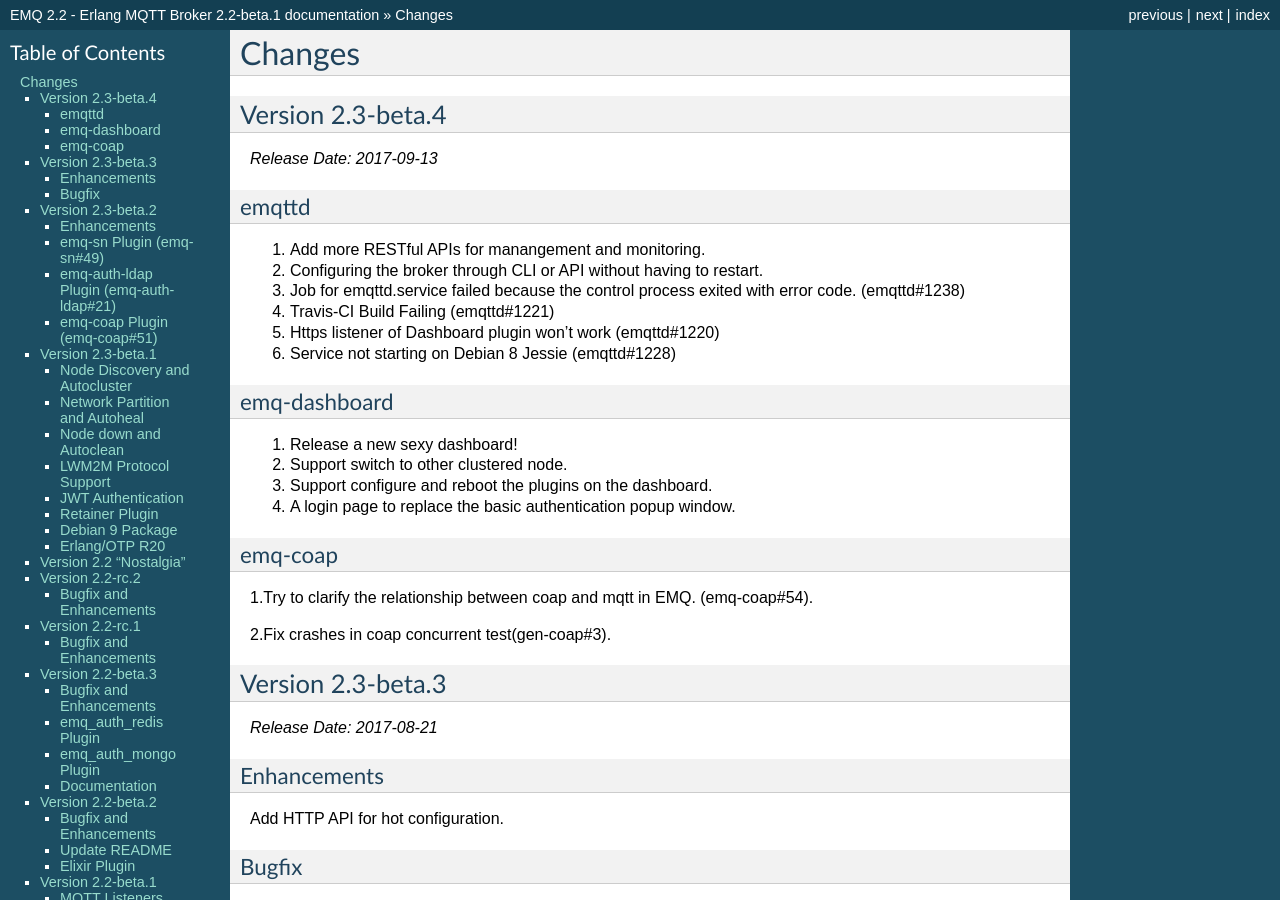
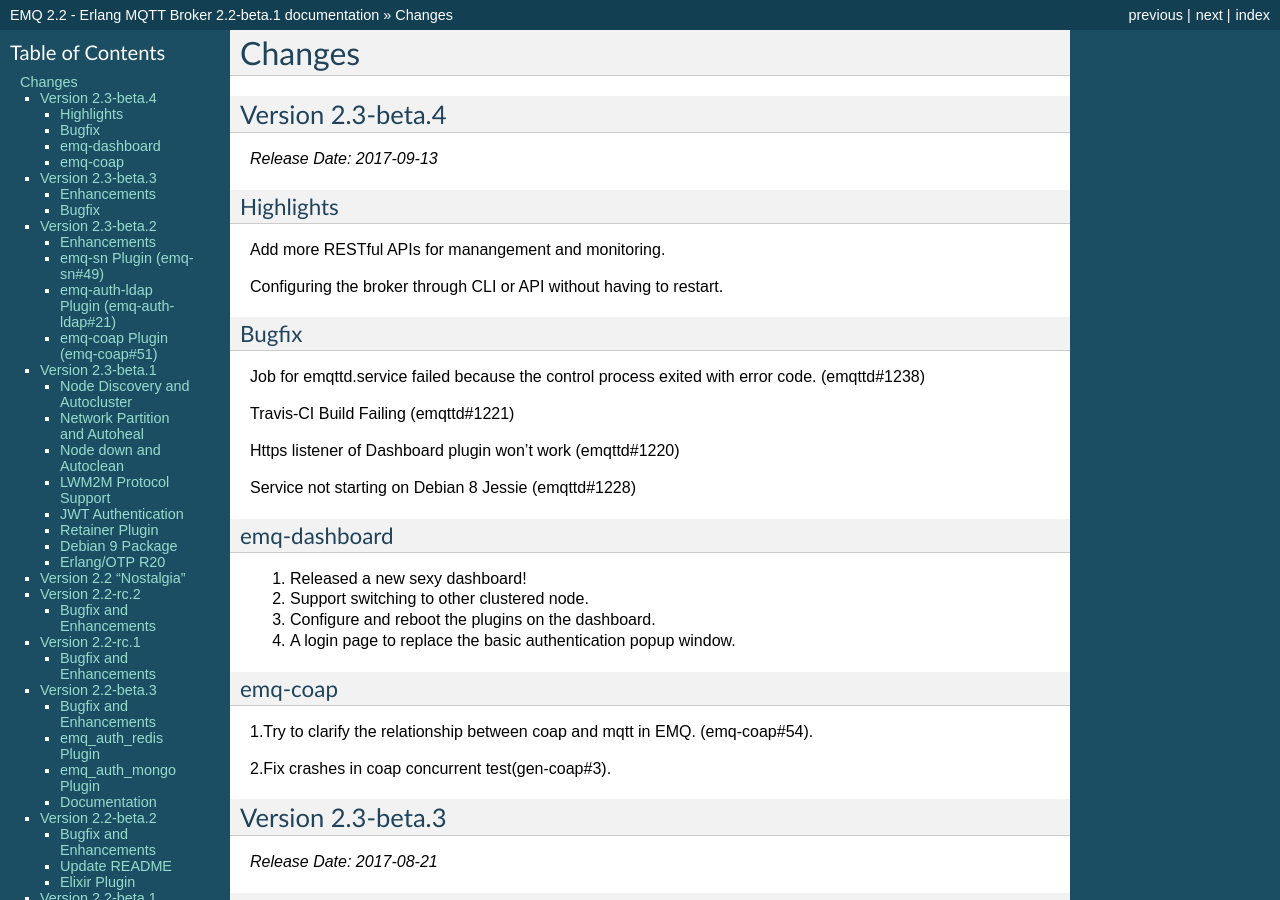
Before and after one commit to emqxarchive/emqx-docs-en, a Sphinx documentation site: the page built from source/changes.rst, in a window 1280 px wide and 900 px high. Built offline with Sphinx 7.4.7, drawn with Linux system fonts in a browser that asks for light colours.

Commit message:
Update release notes of version 2.3-beta.4

```diff
--- a/source/changes.rst
+++ b/source/changes.rst
@@ -13,29 +13,32 @@
 
 *Release Date: 2017-09-13*
 
-emqttd
+Highlights
+-----------
+
+Add more RESTful APIs for manangement and monitoring.
+
+Configuring the broker through CLI or API without having to restart.
+
+Bugfix
 -------
 
-1. Add more RESTful APIs for manangement and monitoring.
-
-2. Configuring the broker through CLI or API without having to restart.
-
-3. Job for emqttd.service failed because the control process exited with error code. (emqttd#1238)
-
-4. Travis-CI Build Failing (emqttd#1221)
-
-5. Https listener of Dashboard plugin won't work (emqttd#1220)
-
-6. Service not starting on Debian 8 Jessie (emqttd#1228)
+Job for emqttd.service failed because the control process exited with error code. (emqttd#1238)
+
+Travis-CI Build Failing (emqttd#1221)
+
+Https listener of Dashboard plugin won't work (emqttd#1220)
+
+Service not starting on Debian 8 Jessie (emqttd#1228)
 
 emq-dashboard
 -------------
 
-1. Release a new sexy dashboard!
-
-2. Support switch to other clustered node.
-
-3. Support configure and reboot the plugins on the dashboard.
+1. Released a new sexy dashboard!
+
+2. Support switching to other clustered node.
+
+3. Configure and reboot the plugins on the dashboard.
 
 4. A login page to replace the basic authentication popup window.
 
```
